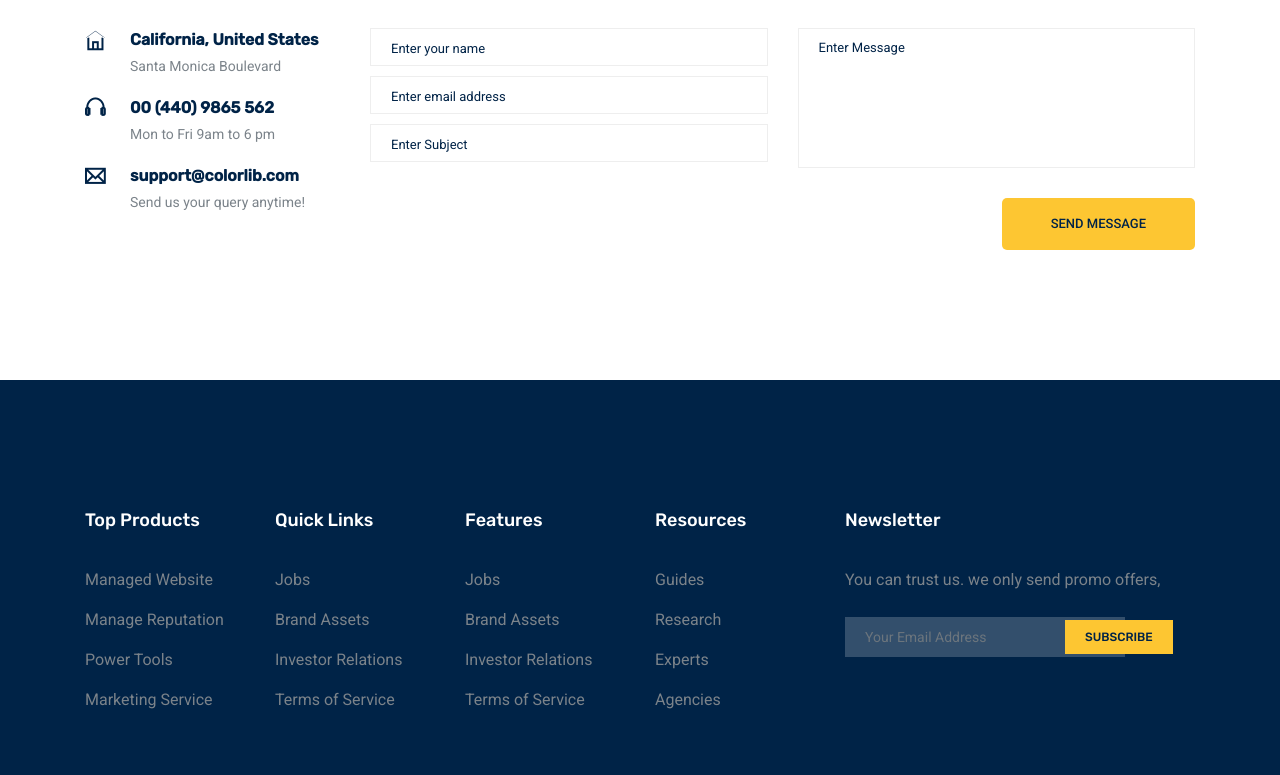
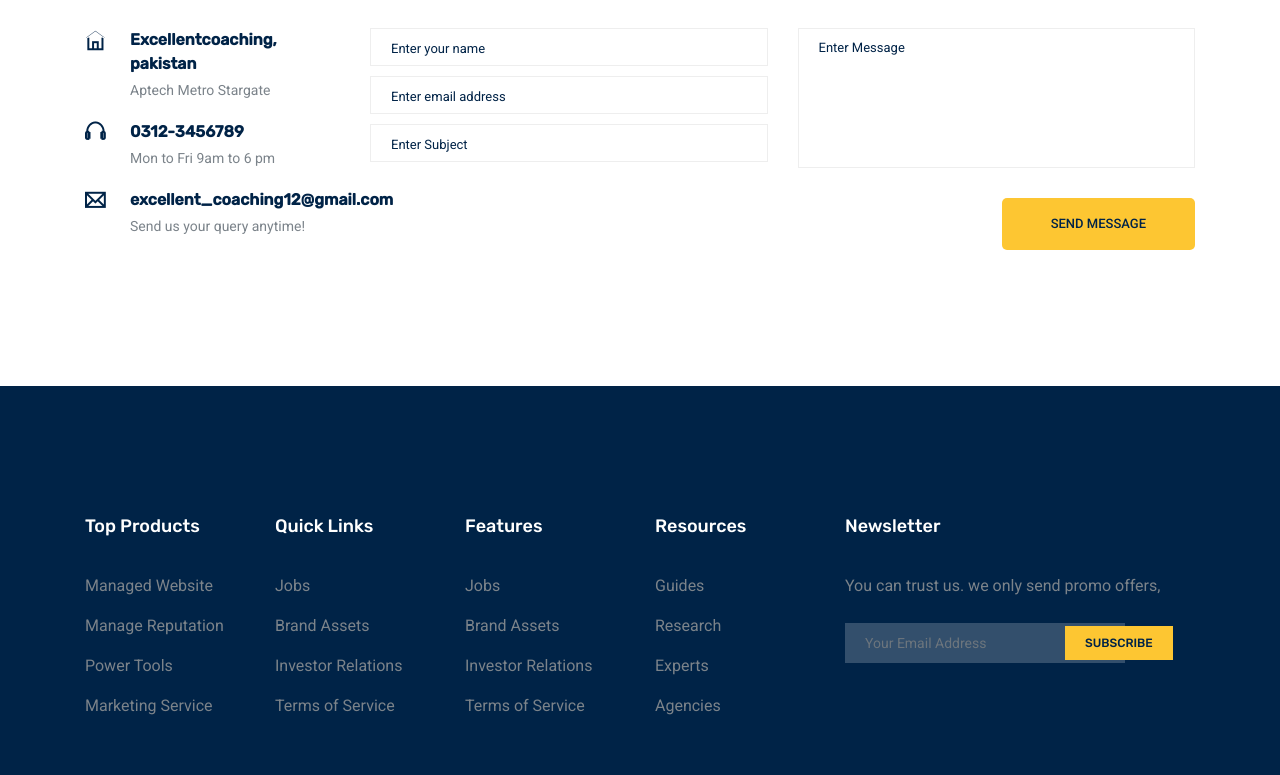
Before and after one commit to syedanoornoman123-collab/eProject_CPISM_Final, a plain HTML site: page contact.html in a window 1280 px wide. Shown: the part 924-1699 px from the top of the page. Drawn offline with nearby package versions, Linux system fonts and the light colour scheme; some packages are replaced by stand-ins of ours; files whose address does not match are found by name; a web font is replaced by a local one.

Commit message:
little bit changes

```diff
--- a/contact.html
+++ b/contact.html
@@ -157,17 +157,17 @@
               <div class="contact_info">
                 <div class="info_item">
                   <i class="ti-home"></i>
-                  <h6>California, United States</h6>
-                  <p>Santa Monica Boulevard</p>
+                  <h6>Excellentcoaching, pakistan</h6>
+                  <p>Aptech Metro Stargate</p>
                 </div>
                 <div class="info_item">
                   <i class="ti-headphone"></i>
-                  <h6><a href="#">00 (440) 9865 562</a></h6>
+                  <h6><a href="#">0312-3456789</a></h6>
                   <p>Mon to Fri 9am to 6 pm</p>
                 </div>
                 <div class="info_item">
                   <i class="ti-email"></i>
-                  <h6><a href="#">support@colorlib.com</a></h6>
+                  <h6><a href="#">excellent_coaching12@gmail.com</a></h6>
                   <p>Send us your query anytime!</p>
                 </div>
               </div>
```
Also changed, not shown: french-details.html (+1 -0 lines).
